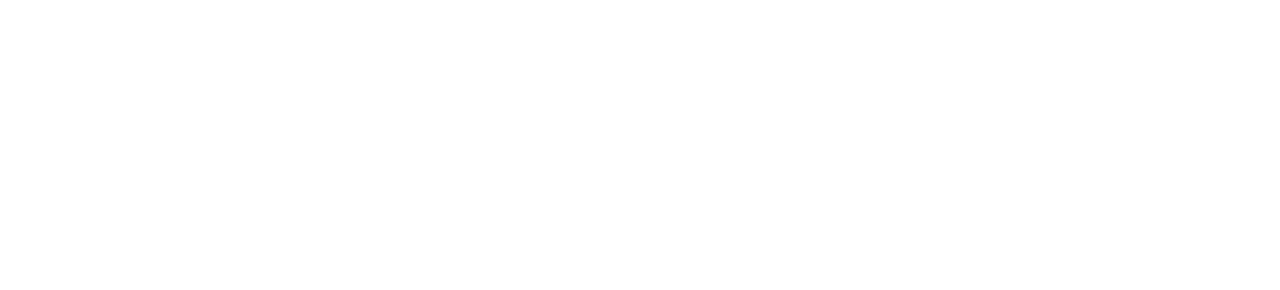
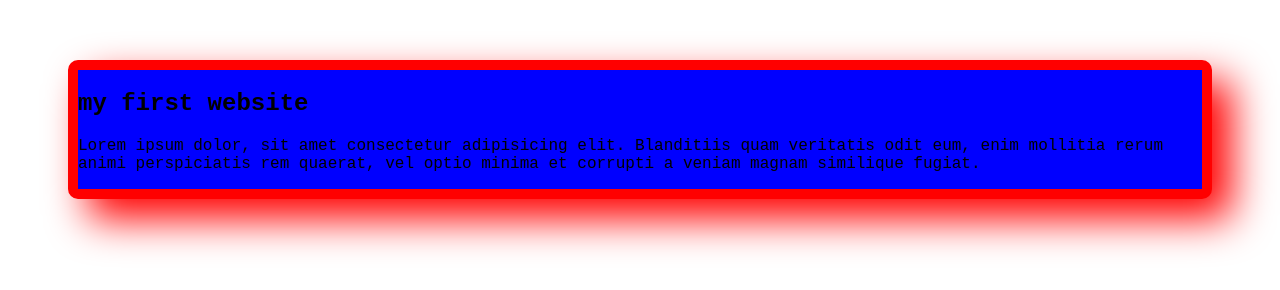
Before and after one commit to MMahdi2024/my-first-simple-website, a plain HTML site: page index.html in a window 1280 px wide. Drawn offline with Linux system fonts and the light colour scheme.

Commit message:
added the blog

```diff
--- a/index.html
+++ b/index.html
@@ -4,8 +4,12 @@
     <meta charset="UTF-8">
     <meta name="viewport" content="width=device-width, initial-scale=1.0">
     <title>my fist simple website</title>
+    <link rel="stylesheet" href="style/blog.css">
 </head>
 <body>
-
+    <div>
+        <h2>my first website</h2>
+        <p>Lorem <span >ipsum</span> dolor, sit amet consectetur adipisicing elit. Blanditiis quam veritatis odit eum, enim mollitia rerum animi perspiciatis rem quaerat, vel optio minima et corrupti a veniam magnam similique fugiat.</p>
+    </div>
 </body>
 </html>
--- /dev/null
+++ b/style/blog.css
@@ -0,0 +1,12 @@
+head{
+    display: block;
+}
+
+div{
+    background-color: blue;
+    font-family: 'Courier New', Courier, monospace;
+    border: 10px solid red;
+    border-radius: 10px;
+    margin: 60px;
+    box-shadow: 20px 20px 40px red;
+}
```
